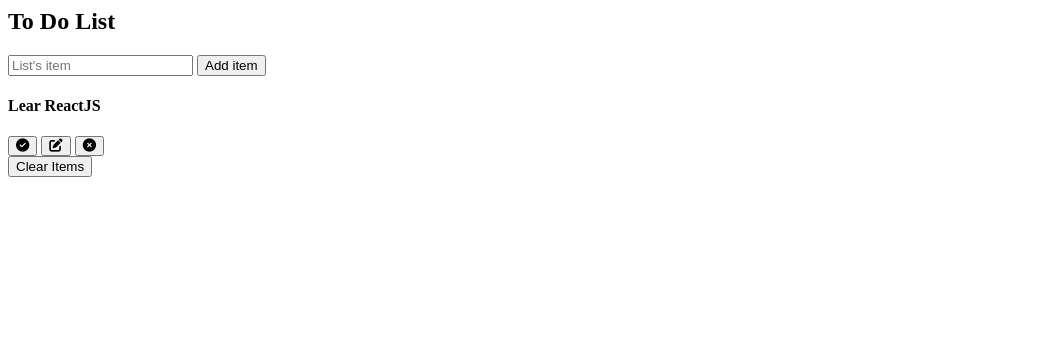
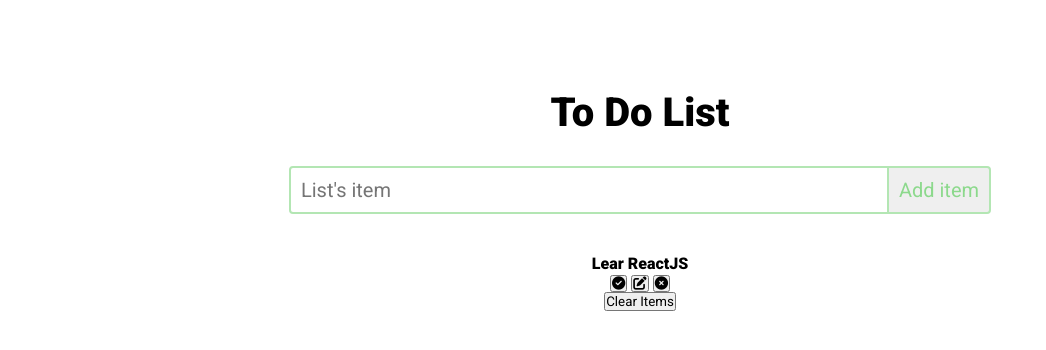
Before and after one commit to piotrorczykowski/To-Do-List, a plain HTML site: page index.html in a window 1280 px wide. Shown: the whole page, without its empty margins (0-1046 px from the left). Drawn offline with Linux system fonts and the light colour scheme.

Commit message:
Added basic css styles

```diff
--- a/index.html
+++ b/index.html
@@ -5,6 +5,9 @@
     <meta name="viewport" content="width=device-width, initial-scale=1.0">
     <title>To Do List</title>
     <link rel="stylesheet" href="styles/style.css">
+    <link rel="preconnect" href="https://fonts.googleapis.com">
+    <link rel="preconnect" href="https://fonts.gstatic.com" crossorigin>
+    <link href="https://fonts.googleapis.com/css2?family=Roboto:wght@400;900&display=swap" rel="stylesheet">
     <script src="scripts/script.js"></script>
     <script src="https://kit.fontawesome.com/25e4801da9.js" crossorigin="anonymous"></script>
 </head>
@@ -13,7 +16,7 @@
         <div id="nav">
             <h2>To Do List</h2>
             <input type="text" placeholder="List's item" name="new-item" id="new-item">
-            <input type="button" value="Add item">
+            <input type="button" value="Add item" id="add-button">
         </div>
         <div id="items">
             <div class="item">
--- a/styles/style.css
+++ b/styles/style.css
@@ -0,0 +1,79 @@
+*
+{
+    margin: 0;
+    padding:  0;
+    font-family: 'Roboto', sans-serif;
+    transition: all 0.1s;
+}
+
+#container
+{
+    min-width: 600px;
+    min-height: 400px;
+    display: flex;
+    flex-direction: column;
+    align-content: center;
+    justify-content: center;
+    text-align: center;
+}
+
+h2
+{
+    font-size: 40px;
+    font-weight: bold;
+    margin-bottom: 30px;
+}
+
+#new-item
+{
+    padding: 10px;
+    width: 600px;
+    font-size: 20px;
+    border: none;
+    border: solid 2px #b3e6b3;
+    border-radius: 4px;
+    border-top-right-radius: 0px;
+    border-bottom-right-radius: 0px;
+}
+
+#new-item:focus
+{
+    outline: none !important;
+    border: solid 2px #d9f2d9;
+}
+
+#add-button
+{
+    padding: 10px;
+    margin-left: -6px;
+    font-size: 20px;
+    color: #8cd98c;
+    border: none;
+    border: solid 2px #b3e6b3;
+    border-radius: 4px;
+    border-top-left-radius: 0px;
+    border-bottom-left-radius: 0px;
+}
+
+#add-button:focus
+{
+    outline: none !important;
+    border: solid 2px #b3e6b3;
+}
+
+#add-button:hover
+{
+    cursor: pointer;
+    color: #b3e6b3;
+    border: solid 2px #d9f2d9;
+}
+
+#add-button:active
+{
+    background-color: #d9d9d9;
+}
+
+#nav
+{
+    margin-bottom: 40px;
+}
```
